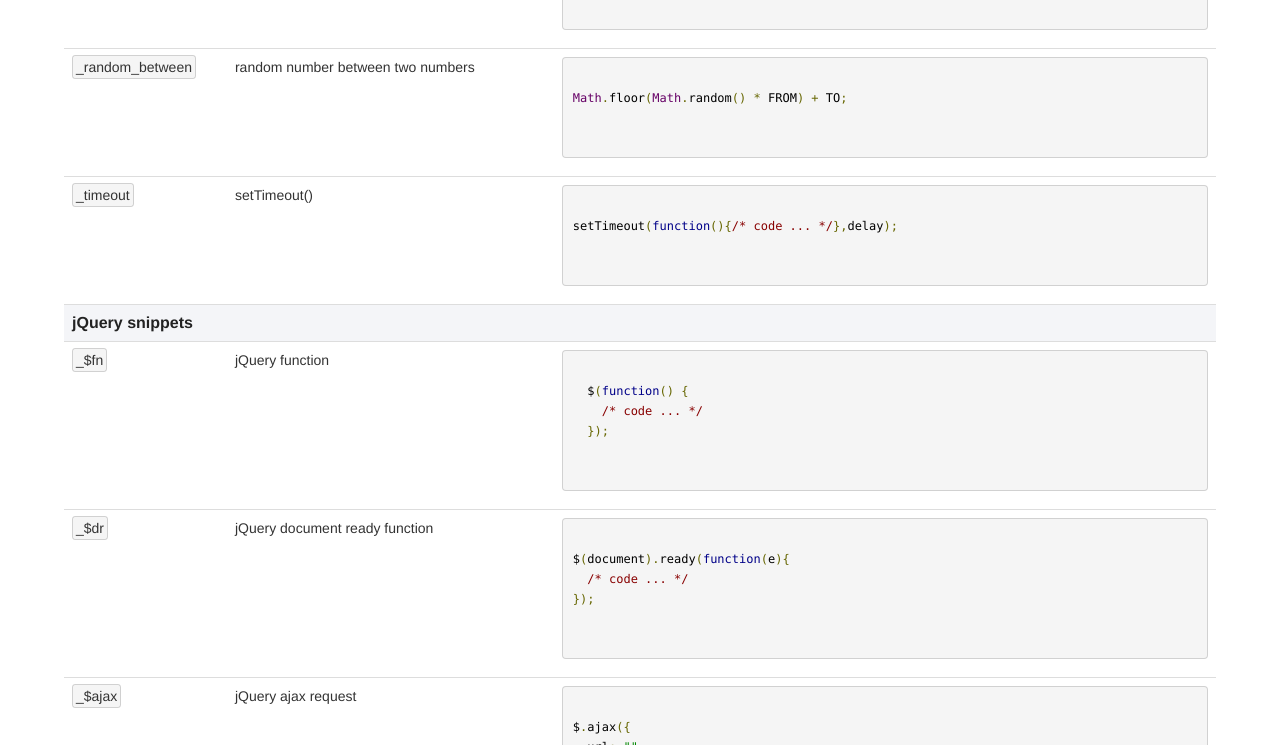
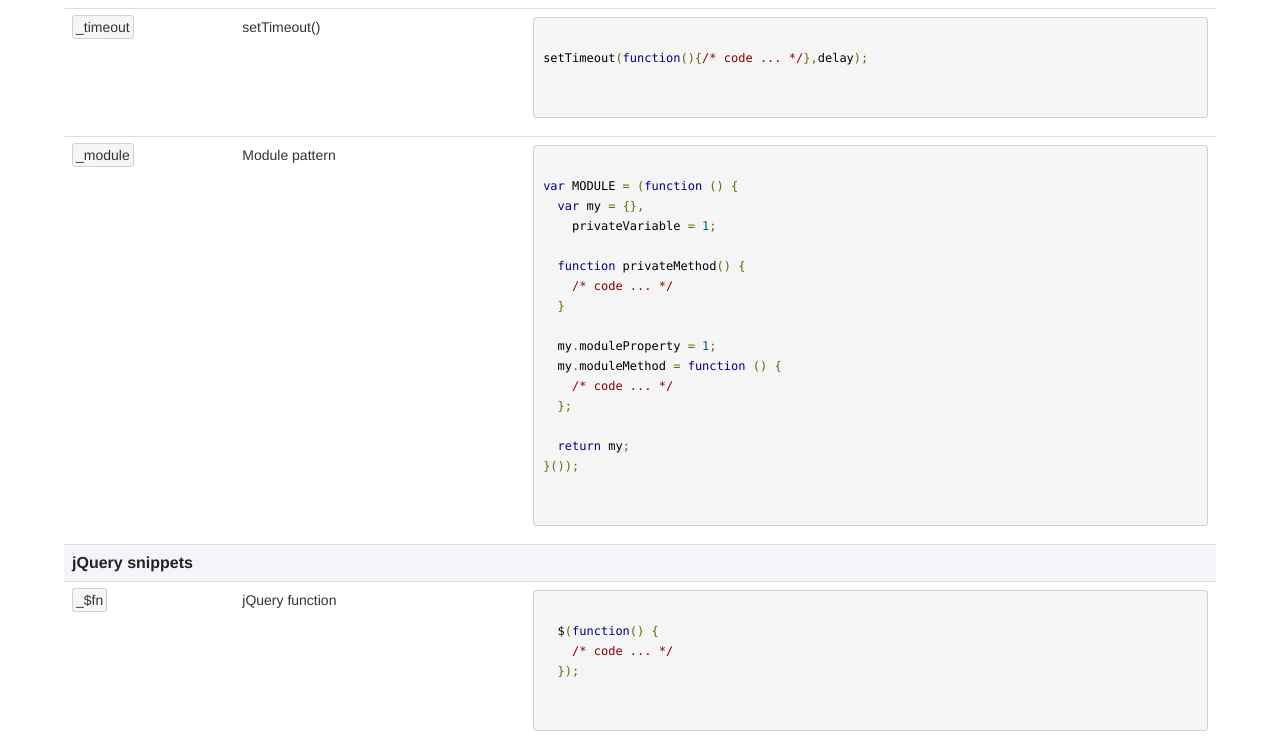
Before and after one commit to jleonard/sublime-text-2-front-end, a plain HTML site: page index.html in a window 1280 px wide. Shown: the part 2599-3344 px from the top of the page. Drawn offline with nearby package versions, Linux system fonts and the light colour scheme.

```diff
--- a/index.html
+++ b/index.html
@@ -108,20 +108,6 @@
 function methodName(args){
   /* code ... */
 }
-                    </code>
-                  </pre>
-                </td>
-              </tr>
-
-              <tr>
-                <td class="trigger"><span>_iffe</span></td>
-                <td>IFFE (<a href="http://benalman.com/news/2010/11/immediately-invoked-function-expression/">Immediately Invoked Function Expression</a>)</td>
-                <td>
-                  <pre>
-                    <code class="prettyprint lang-js">
-(function(){
-  /* code ... */
-})();
                     </code>
                   </pre>
                 </td>
@@ -243,6 +229,32 @@
                   <pre>
                     <code class="prettyprint lang-js">
 setTimeout(function(){/* code ... */},delay);
+                    </code>
+                  </pre>
+                </td>
+              </tr>
+
+              <tr>
+                <td class="trigger"><span>_module</span></td>
+                <td>Module pattern</td>
+                <td>
+                  <pre>
+                    <code class="prettyprint lang-js">
+var MODULE = (function () {
+  var my = {},
+    privateVariable = 1;
+
+  function privateMethod() {
+    /* code ... */
+  }
+
+  my.moduleProperty = 1;
+  my.moduleMethod = function () {
+    /* code ... */
+  };
+
+  return my;
+}());
                     </code>
                   </pre>
                 </td>
```
